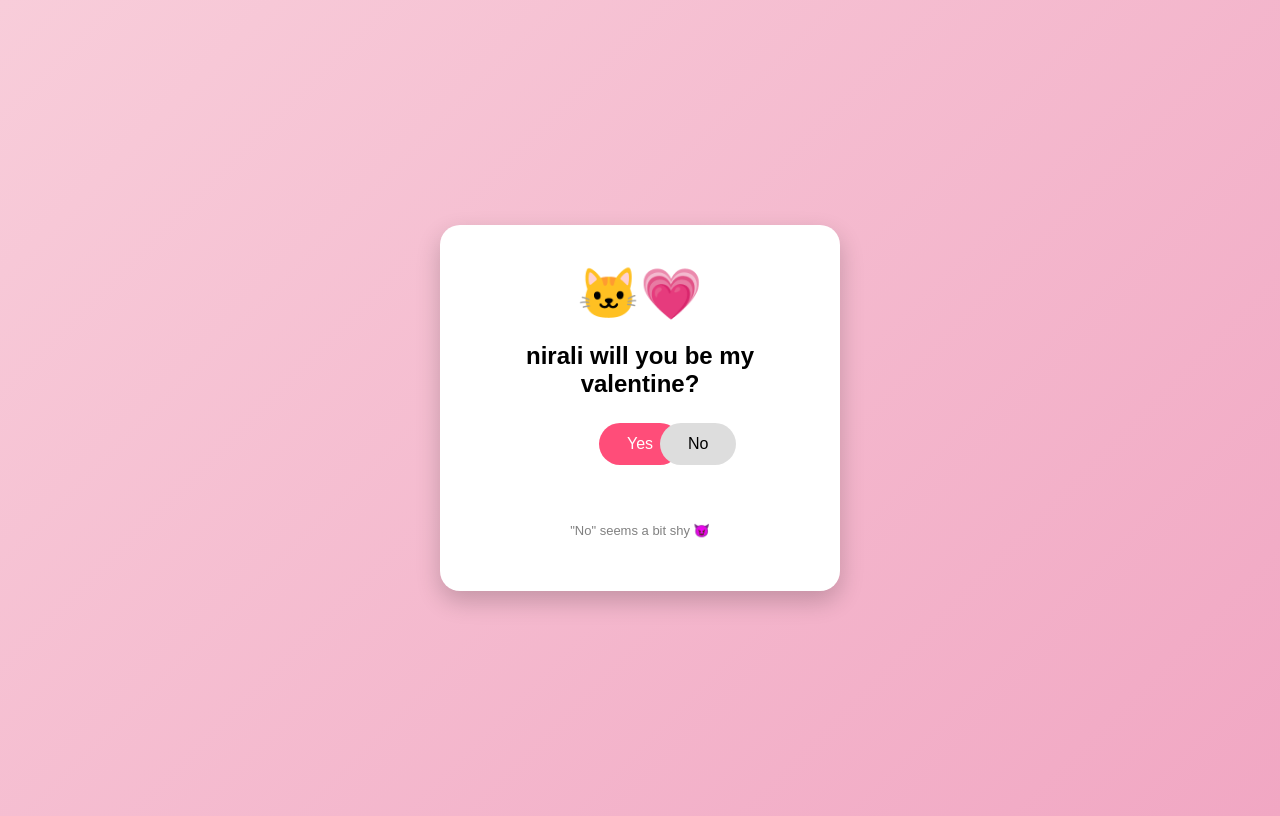
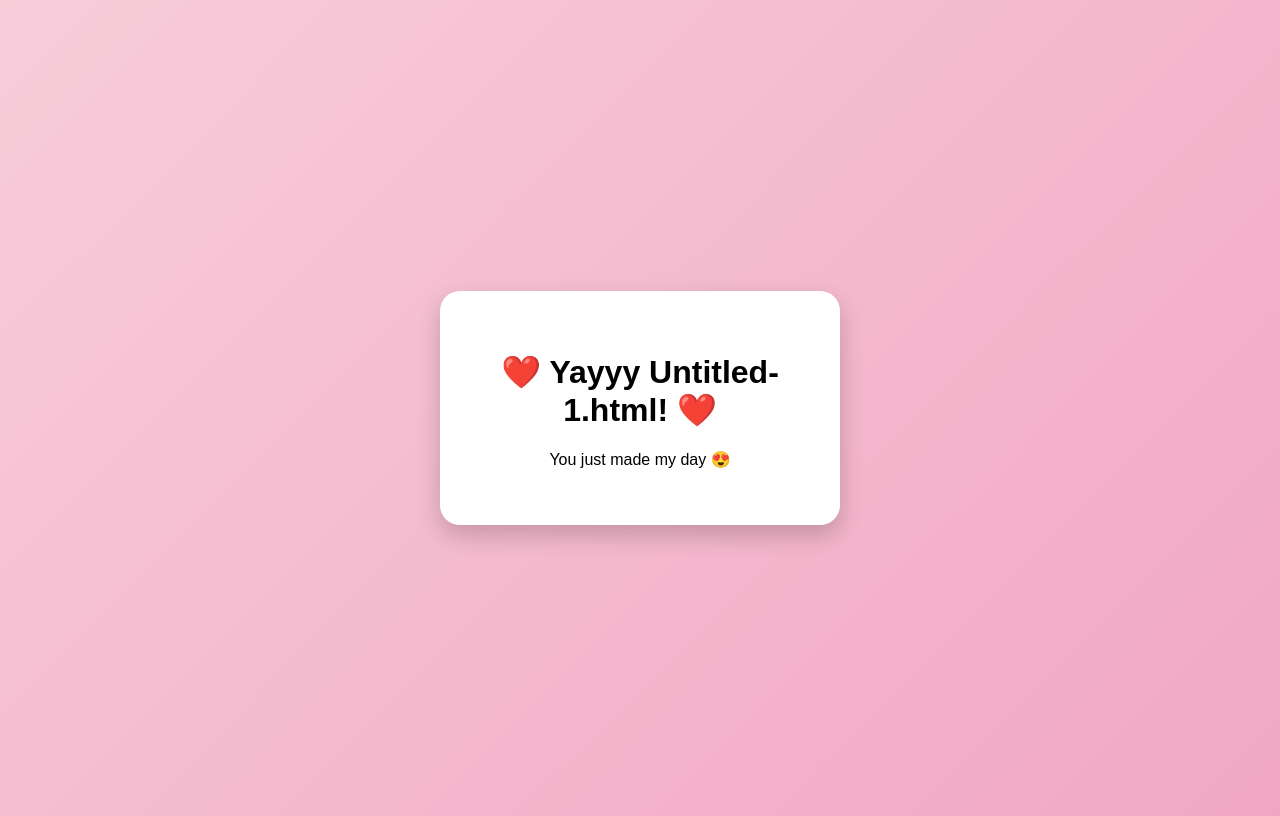
Before and after one commit to anas8284/valsells, a plain HTML site: page Untitled-1.html in a window 1280 px wide. Both pictures are taken after a click on the button "Yes". Drawn offline with Linux system fonts and the light colour scheme.

Commit message:
trying new things

```diff
--- a/script.js
+++ b/script.js
@@ -1,25 +1,34 @@
-// Get name from URL
-const params = new URLSearchParams(window.location.search);
+// Get name from URL path
+// Example: /valsells/anas
+const path = window.location.pathname.split("/");
 
+// path = ["", "valsells", "anas"]
+let name = path[path.length - 1];
 
-// Set question text
+// If user opens just /valsells/
+if (!name || name === "valsells") {
+  name = "YOU";
+}
+
+// Capitalize first letter
+name = name.charAt(0).toUpperCase() + name.slice(1);
+
+// Set text
 document.getElementById("question").innerText =
-  ` will you be my Valentine?`;
+  `${name}, will you be my Valentine?`;
 
 // No button movement
 const noBtn = document.getElementById("noBtn");
-noBtn.addEventListener("mouseenter", () => {
+noBtn.addEventListener("mouseover", () => {
   const x = Math.random() * 200 - 100;
   const y = Math.random() * 80 - 40;
   noBtn.style.transform = `translate(${x}px, ${y}px)`;
 });
 
 // Yes click
-function yesClicked() {
-  document.getElementById("card").innerHTML = `
-    <div class="emoji">❤️🎉</div>
-    <h1>YAYYY !</h1>
-    <img src="celebration.gif" alt="Celebration">
-    <p>You just made my heart melt 😍</p>
+function yesClick() {
+  document.querySelector(".card").innerHTML = `
+    <h1>❤️ Yayyy ${name}! ❤️</h1>
+    <p>You just made my day 😍</p>
   `;
 }
```
Also changed, not shown: index.html (+4 -5 lines).
